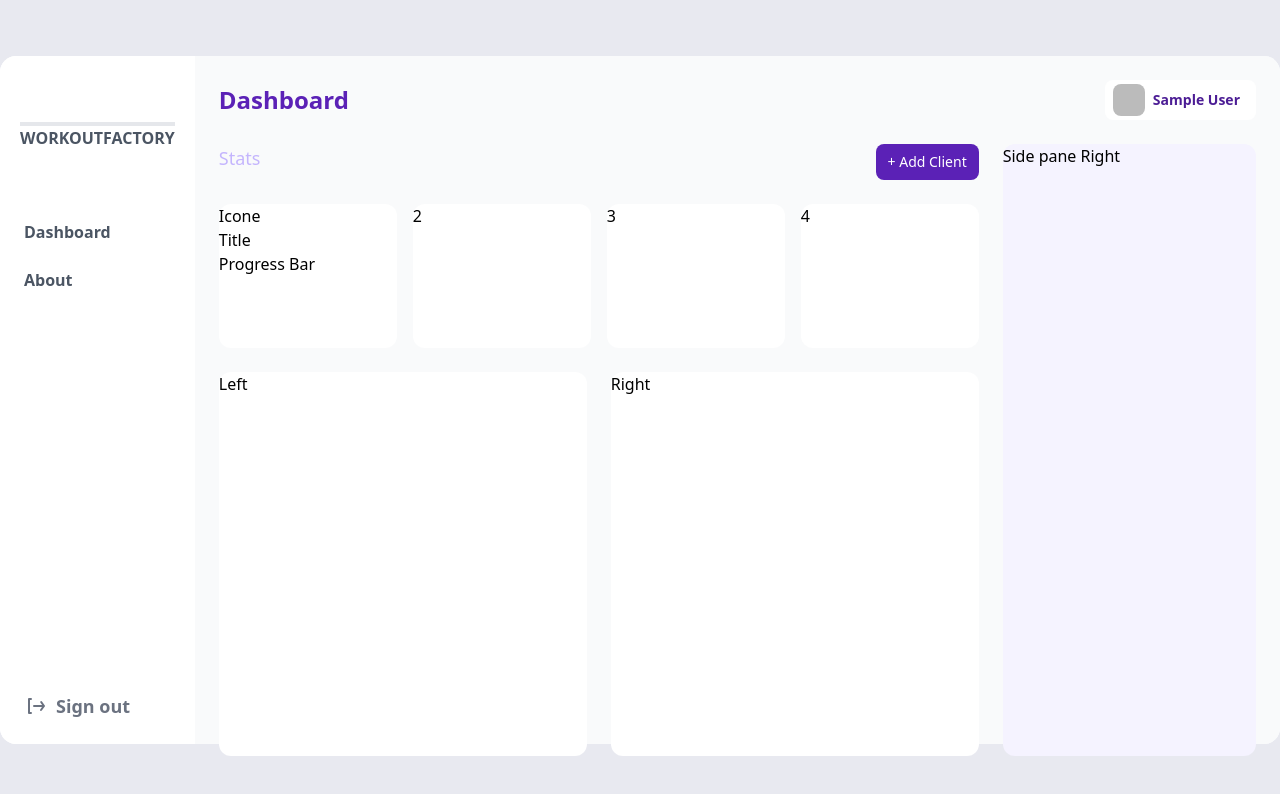
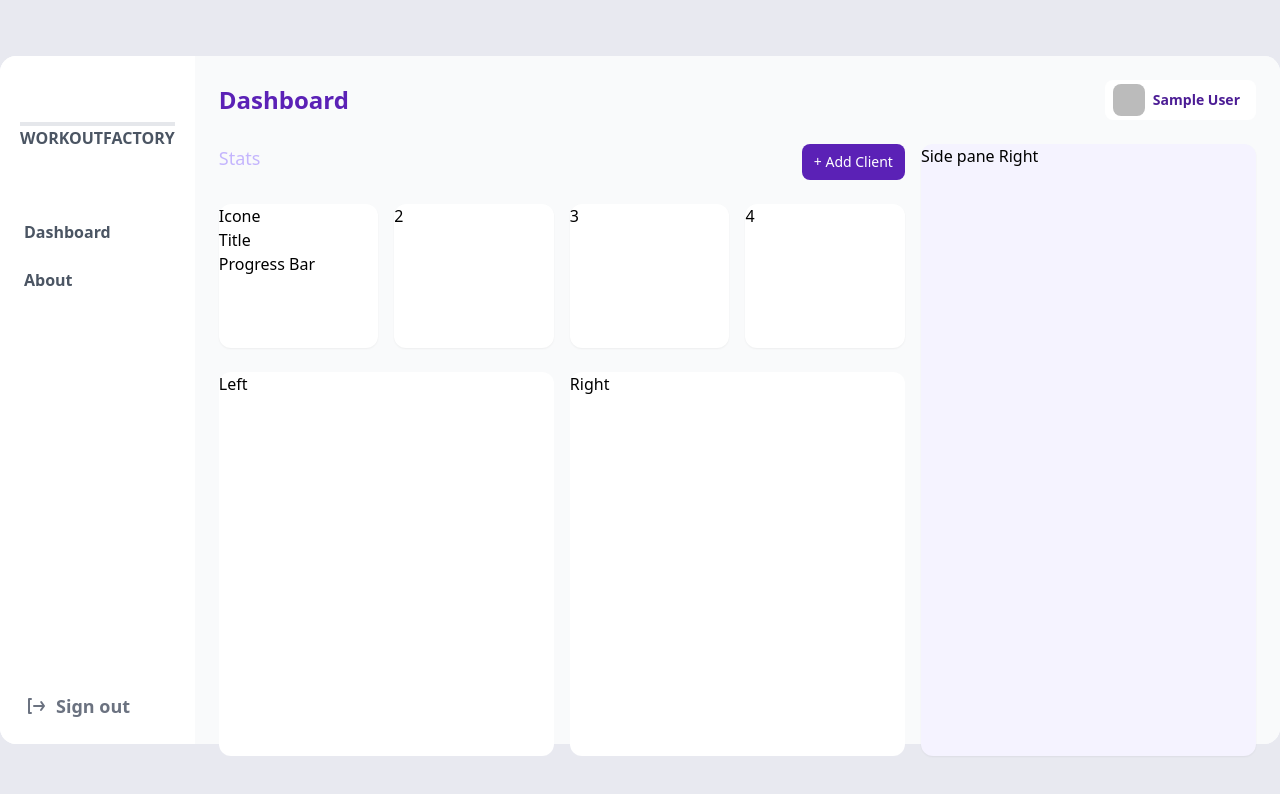
Before and after one commit to daniloheraclio/workout-factory, a Vue app: page / in a window 1280 px wide. Shown: the top 794 px of the page. Built offline with nearby package versions, Linux system fonts and the light colour scheme; no server answers; sample sign-in values are in the browser's storage.

Commit message:
working on reposponsive layout

```diff
--- a/src/App.vue
+++ b/src/App.vue
@@ -1,8 +1,11 @@
 <template>
-  <div class="container mx-auto w-screen h-screen flex">
-    <div class="flex max-h-90% w-screen my-14 rounded-2xl bg-white">
+  <div class="container mx-auto w-screen md:h-screen lg:min-h-screen flex">
+    <div class="flex lg:max-h-90% w-screen my-14 rounded-2xl bg-white round">
       <Nav v-if="hasUser" @sign-out="signOut" />
-      <div class="w-full flex bg-gray-50 rounded-r-2xl">
+      <div
+        class="w-full flex bg-gray-50 rounded-2xl"
+        :class="{ 'rounded-l-none': hasUser }"
+      >
         <router-view />
       </div>
     </div>
--- a/src/views/Home.vue
+++ b/src/views/Home.vue
@@ -1,5 +1,5 @@
 <template>
-  <div class="flex flex-col w-full p-6">
+  <div class="flex flex-col w-full lg:p-6 sm:p-2">
     <div class="w-full flex items-center justify-between mb-6">
       <p class="text-2xl text-purple-800 font-semibold">Dashboard</p>
       <div
@@ -23,8 +23,8 @@
         <p class="text-sm font-bold text-purple-900">{{ userProfile.name }}</p>
       </div>
     </div>
-    <div class="flex h-screen">
-      <div class="flex flex-col w-3/4 mr-3">
+    <div class="grid lg:grid-cols-3 grid-cols-1 gap-x-4 h-screen">
+      <div class="flex lg:col-span-2 flex-col">
         <div class="flex justify-between mb-6">
           <div class="text-lg text-purple-300 font-normal">Stats</div>
           <div
@@ -43,23 +43,25 @@
             + Add Client
           </div>
         </div>
-        <div class="grid grid-cols-4 gap-4 mb-6">
-          <div class="bg-white h-36 rounded-xl flex flex-col">
+        <div
+          class="grid grid-cols-2 gap-2 mb-4 md:grid-cols-4 md:gap-4 md:mb-6"
+        >
+          <div class="bg-white h-36 rounded-xl flex flex-col shadow-sm">
             <div>Icone</div>
             <div>Title</div>
             <div>Progress Bar</div>
           </div>
-          <div class="bg-white h-36 rounded-xl">2</div>
-          <div class="bg-white h-36 rounded-xl">3</div>
-          <div class="bg-white h-36 rounded-xl">4</div>
+          <div class="bg-white h-36 rounded-xl shadow-sm">2</div>
+          <div class="bg-white h-36 rounded-xl shadow-sm">3</div>
+          <div class="bg-white h-36 rounded-xl shadow-sm">4</div>
         </div>
-        <div class="flex">
-          <div class="w-1/2 bg-white mr-3 rounded-xl h-96">Left</div>
-          <div class="w-1/2 bg-white ml-3 rounded-xl h-96">Right</div>
+        <div class="grid grid-cols-1 md:grid-cols-2 md:gap-4">
+          <div class="bg-white rounded-xl h-96">Left</div>
+          <div class="bg-white rounded-xl h-96">Right</div>
         </div>
       </div>
 
-      <div class="bg-purple-50 w-1/4 ml-3 rounded-xl">Side pane Right</div>
+      <div class="bg-purple-50 rounded-xl shadow-sm">Side pane Right</div>
     </div>
   </div>
 </template>
```
